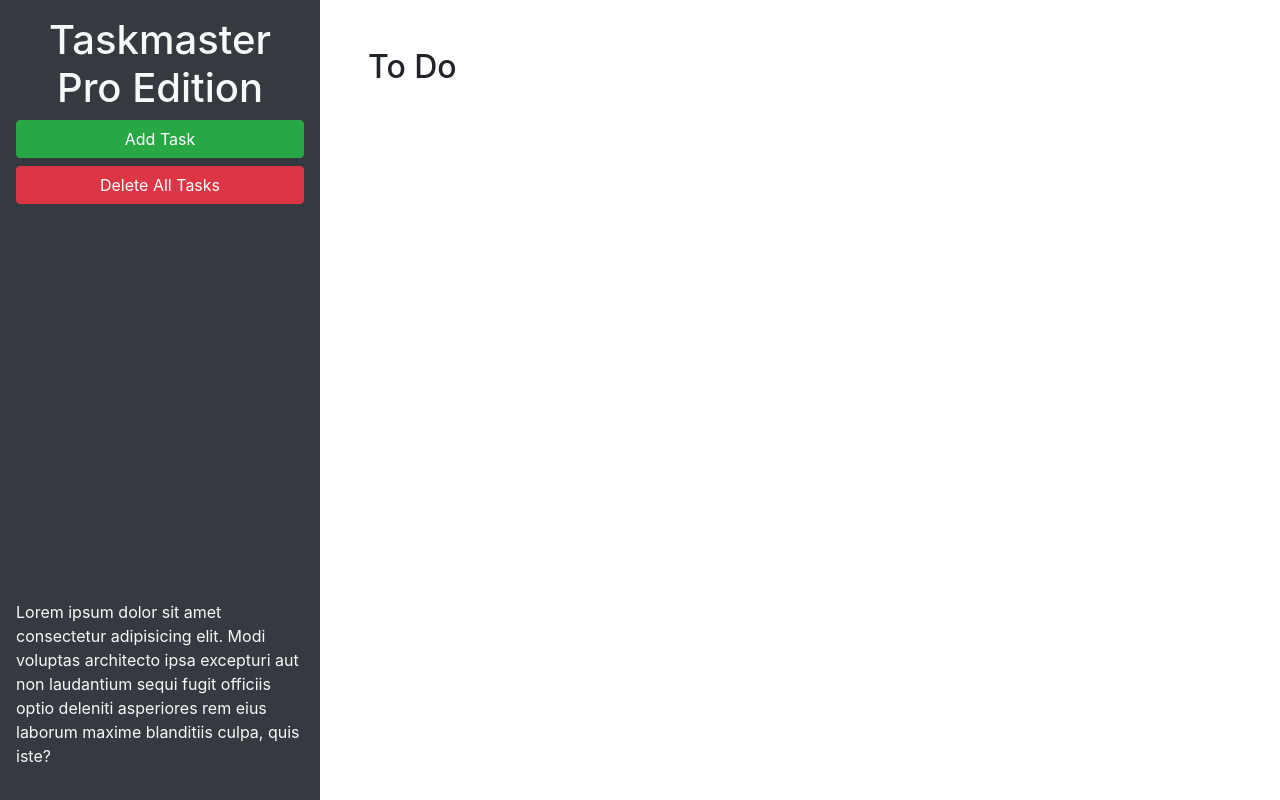
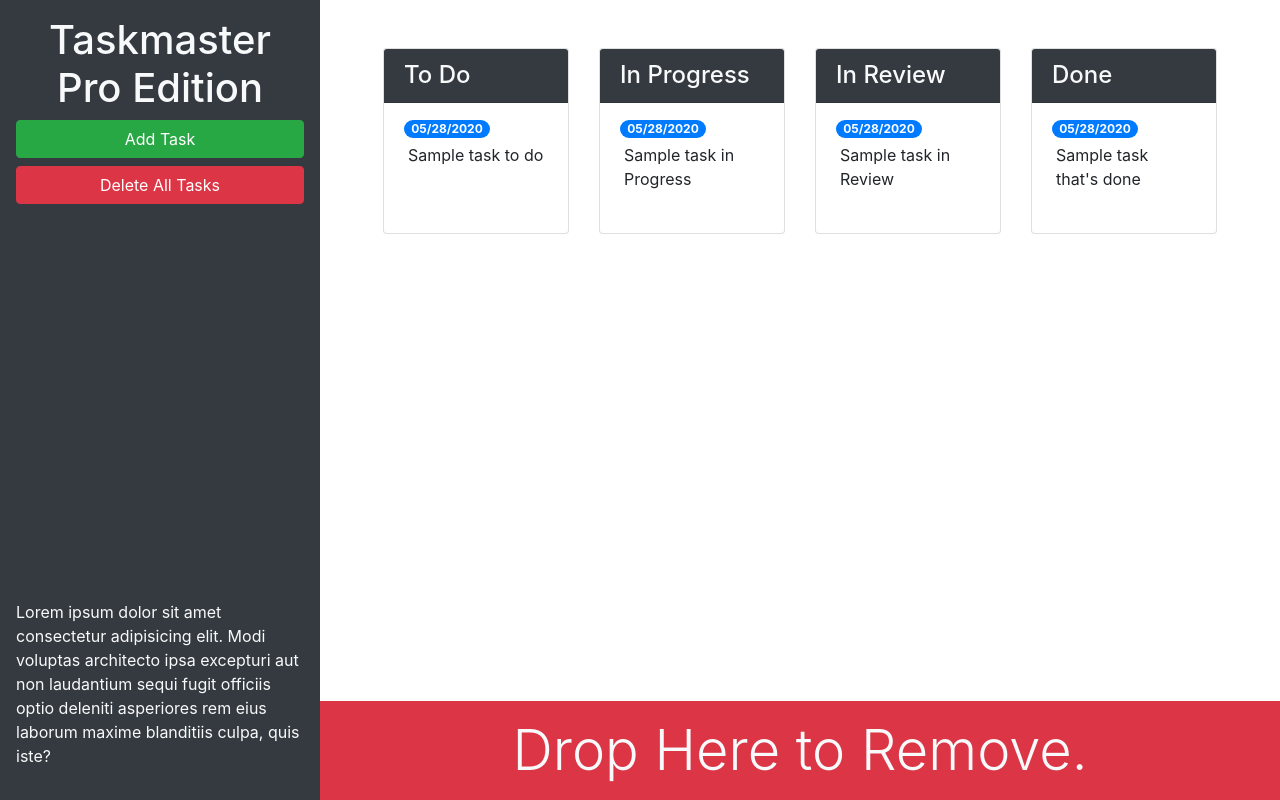
Before and after one commit to RikRox/taskmaster-pro, a plain HTML site: page index.html in a window 1280 px wide. Drawn offline with nearby package versions, Linux system fonts and the light colour scheme.

Commit message:
added bootstrap styling

```diff
--- a/index.html
+++ b/index.html
@@ -13,21 +13,86 @@
 <body>
 
   <div class="row min-vh-100 no-gutters">
-    <header class="col-12 col-lg-3 bg-dark text-light d-flex flex-column p-4 p-lg-3">
+    <header class="col-12 col-lg-3 bg-dark text-light sticky-top d-flex flex-column p-4 p-lg-3">
       <h1 class="text-center">Taskmaster Pro Edition</h1>
       <button id="create-task" class="btn btn-block btn-success" data-toggle="modal" data-target="#task-form-modal">Add
         Task</button>
       <button id="remove-tasks" class="btn btn-block btn-danger">Delete All Tasks</button>
-      <p class="mt-auto">Lorem ipsum dolor sit amet consectetur adipisicing elit. Modi voluptas architecto ipsa
+      <p class="mt-auto d-none d-lg-block">Lorem ipsum dolor sit amet consectetur adipisicing elit. Modi voluptas architecto ipsa
         excepturi aut non
         laudantium sequi fugit officiis optio deleniti asperiores rem eius laborum maxime blanditiis culpa, quis iste?
       </p>
     </header>
-    <main class="col-12 col-lg-9">
-      <div class="m-5">
-        <h2>To Do</h2>
-        <ul id="list-toDo" class="list-group"> </ul>
+    <main class="col-12 col-lg-9 d-flex flex-column">
+      <div class="m-5 row justify-content-around">
+        <!-- todo start -->
+        <div class="col-12 col-md-6 col-xl-3 mb-3">
+          <div class="card">
+            <h4 class="card-header bg-dark text-light">
+              To Do
+            </h4>
+            <ul id="list-toDo" class="list-group list-group-flush">
+              <li class="list-group-item">
+                <span class="badge badge-primary badge-pill">05/28/2020</span>
+                <p class="m-1">Sample task to do</p>
+              </li>
+            </ul>
           </div>
+        </div>
+        <!-- todo end -->
+        <!-- in progress start -->
+        <div class="col-12 col-md-6 col-xl-3 mb-3">
+          <div class="card">
+            <h4 class="card-header bg-dark text-light">
+              In Progress
+            </h4>
+            <ul id="list-inProgress" class="list-group list-group-flush">
+              <li class="list-group-item">
+                <span class="badge badge-primary badge-pill">05/28/2020</span>
+                <p class="m-1">Sample task in Progress</p>
+              </li>
+            </ul>
+          </div>
+        </div>
+        <!-- in progress end -->
+        <!-- in review start -->
+        <div class="col-12 col-md-6 col-xl-3 mb-3">
+          <div class="card">
+            <h4 class="card-header bg-dark text-light">
+              In Review
+            </h4>
+            <ul id="list-inReview" class="list-group list-group-flush">
+              <li class="list-group-item">
+                <span class="badge badge-primary badge-pill">05/28/2020</span>
+                <p class="m-1">Sample task in Review</p>
+              </li>
+            </ul>
+          </div>
+        </div>
+        <!-- in review end -->
+        <!-- done start -->
+        <div class="col-12 col-md-6 col-xl-3 mb-3">
+          <div class="card">
+            <h4 class="card-header bg-dark text-light">
+              Done
+            </h4>
+            <ul id="list-done" class="list-group list-group-flush">
+              <li class="list-group-item">
+                <span class="badge badge-primary badge-pill">05/28/2020</span>
+                <p class="m-1">Sample task that's done</p>
+              </li>
+            </ul>
+          </div>
+        </div>
+        <!-- done end -->
+      </div>
+
+      <div id="trash" class="mt-auto">
+        <div class="w-100 bg-danger p-3 text-center text-light display-4">
+          Drop Here to Remove.
+        </div>
+      </div>
+
     </main>
   </div>
 
@@ -44,20 +109,26 @@
         </div>
         <div class="modal-body">
           <form>
+
               <div class="form-group">
                 <label for="modalTaskDescription">Task description</label>
-              <textarea id="modalTaskDescription" rows="3"></textarea>
+                <textarea id="modalTaskDescription" rows="3" class="form-control"></textarea>
               </div>
               <div class="form-group">
                 <label for="modalDueDate">Due date</label>
-              <input type="text" id="modalDueDate" placeholder="mm/dd/yyyy" autocomplete="off" />
+                <input type="text" class="form-control" id="modalDueDate" placeholder="mm/dd/yyyy" autocomplete="off" />
               </div>
           </form>
         </div>
+
+
+
         <div class="modal-footer">
           <button type="button" class="btn btn-secondary" data-dismiss="modal">Close</button>
           <button type="button" class="btn btn-primary">Save Task</button>
         </div>
+
+
       </div>
     </div>
   </div>
```
Lines whose indentation alone changed are shown as unchanged.
